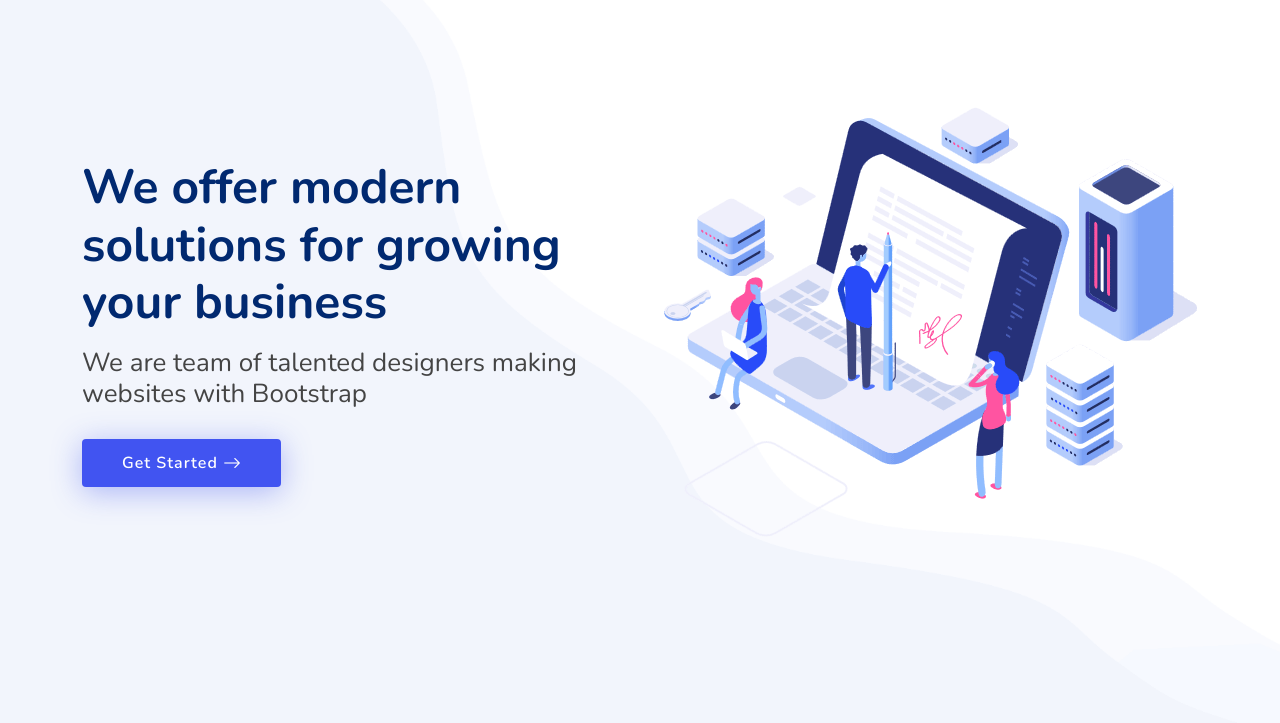
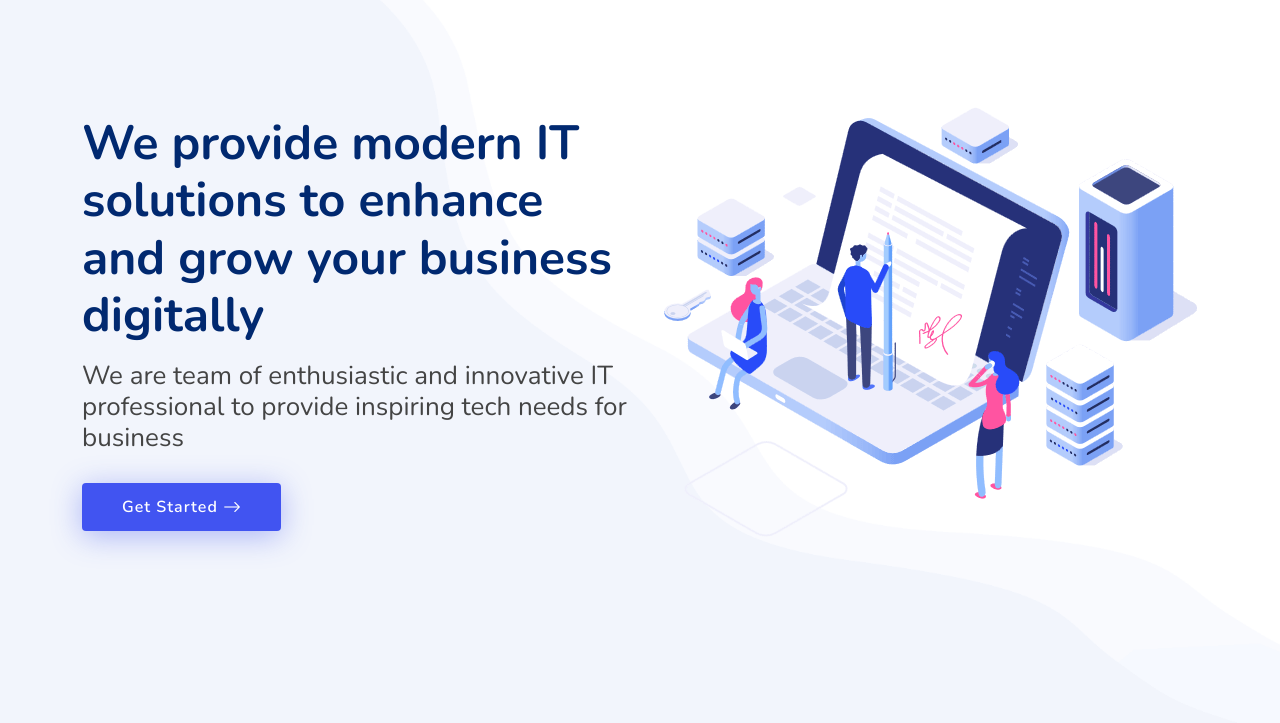
Before and after one commit to rajesh-zero/seadinfotech, a plain HTML site: page index.html in a window 1280 px wide. Shown: the part 77-800 px from the top of the page. Drawn offline with nearby package versions, Linux system fonts and the light colour scheme.

Commit message:
Update index.html

```diff
--- a/index.html
+++ b/index.html
@@ -87,8 +87,8 @@
     <div class="container">
       <div class="row">
         <div class="col-lg-6 d-flex flex-column justify-content-center">
-          <h1 data-aos="fade-up">We offer modern solutions for growing your business</h1>
-          <h2 data-aos="fade-up" data-aos-delay="400">We are team of talented designers making websites with Bootstrap</h2>
+          <h1 data-aos="fade-up">We provide modern IT solutions to enhance and grow your business digitally</h1>
+          <h2 data-aos="fade-up" data-aos-delay="400">We are team of enthusiastic and innovative IT professional to provide inspiring tech needs for business</h2>
           <div data-aos="fade-up" data-aos-delay="600">
             <div class="text-center text-lg-start">
               <a href="#about" class="btn-get-started scrollto d-inline-flex align-items-center justify-content-center align-self-center">
```
